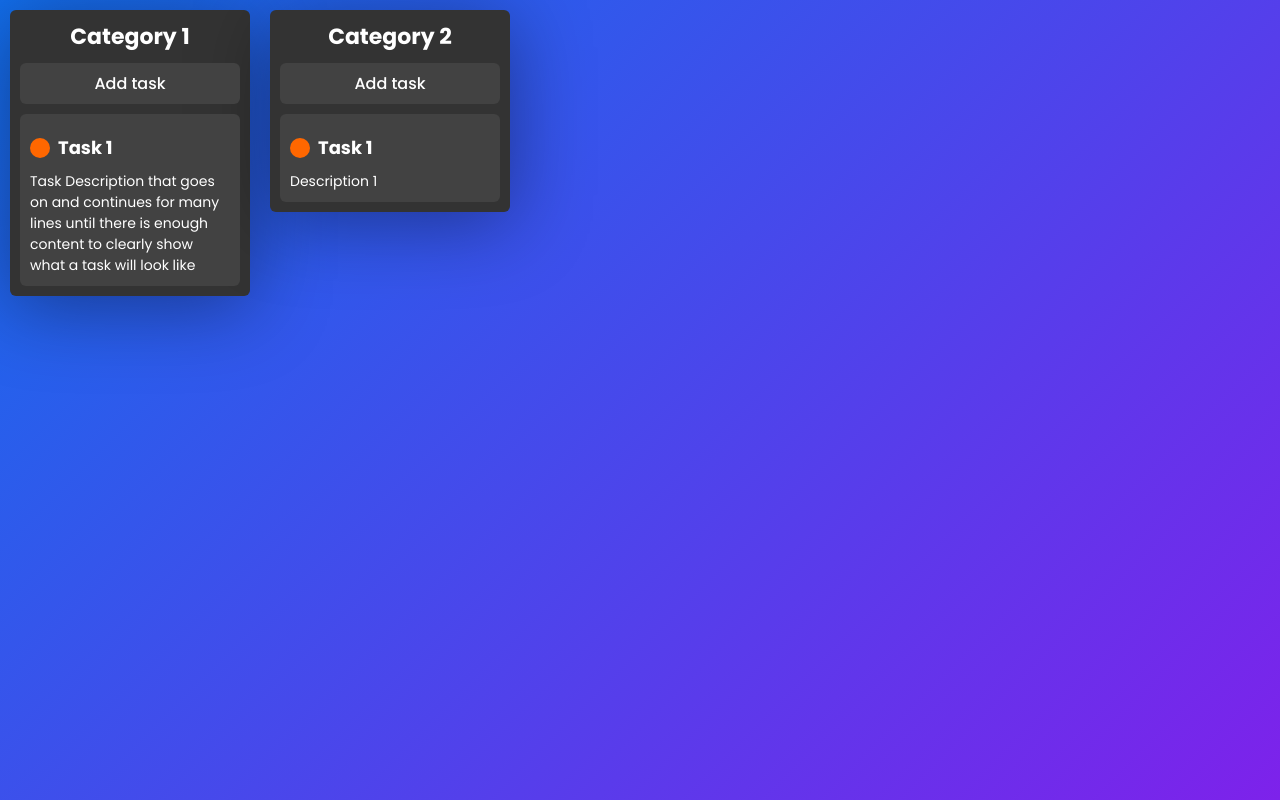
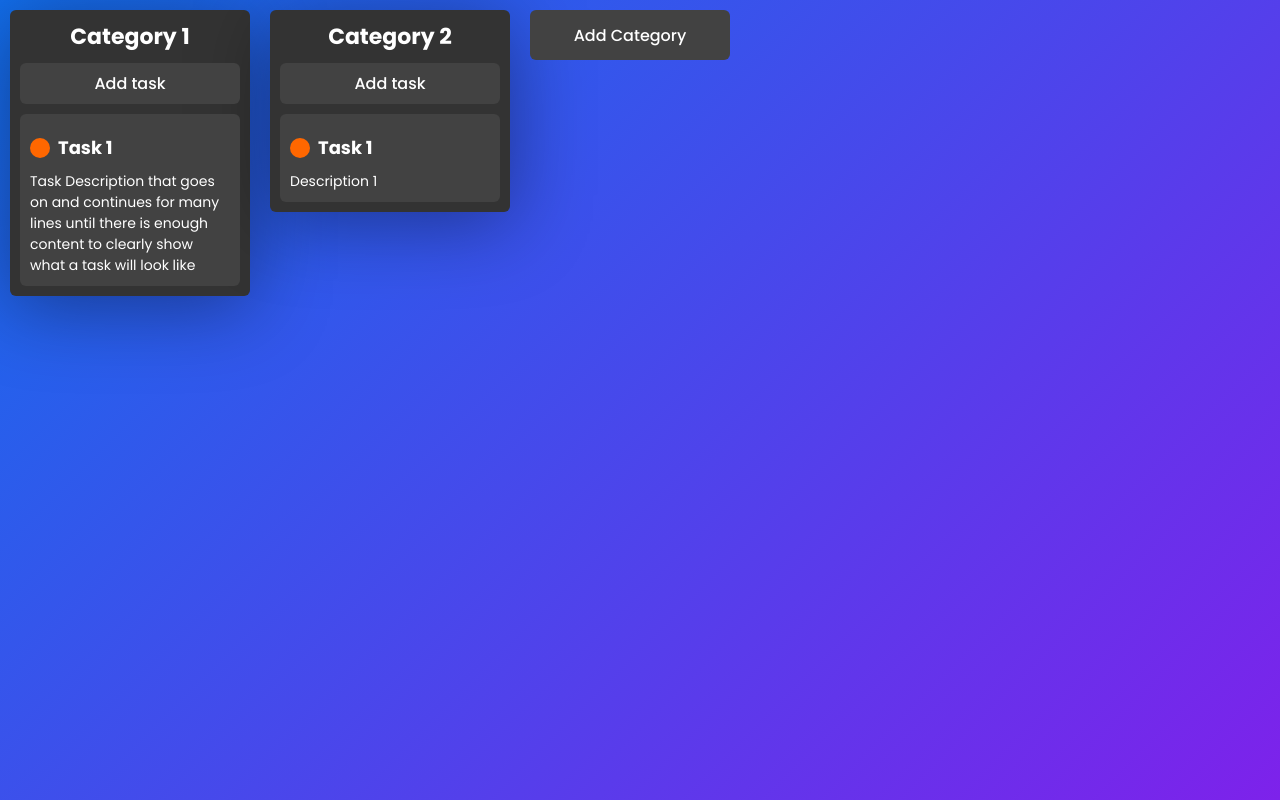
Before and after one commit to Vancouver-Shackers/student-tasker, a React (Create React App) app in the folder frontend/: page / in a window 1280 px wide. Built offline with nearby package versions, Linux system fonts and the light colour scheme.

Commit message:
Added button that adds categories

```diff
--- a/frontend/src/App.css
+++ b/frontend/src/App.css
@@ -1,4 +1,4 @@
-@import url('https://fonts.googleapis.com/css2?family=Poppins:wght@100;200;300;400;500;600;700;800;900&display=swap');
+@import url("https://fonts.googleapis.com/css2?family=Poppins:wght@100;200;300;400;500;600;700;800;900&display=swap");
 html,
 body,
 #root {
@@ -13,15 +13,18 @@ body,
 }
 
 @font-face {
-    font-family: 'Material Icons';
+  font-family: "Material Icons";
   font-style: normal;
   font-weight: 300;
-    src: local('Material Icons'), local('MaterialIcons-Regular'), url(https://example.com/MaterialIcons-Regular.woff2) format('woff2'), url(https://example.com/MaterialIcons-Regular.woff) format('woff'), url(https://example.com/MaterialIcons-Regular.ttf) format('truetype');
+  src: local("Material Icons"), local("MaterialIcons-Regular"),
+    url(https://example.com/MaterialIcons-Regular.woff2) format("woff2"),
+    url(https://example.com/MaterialIcons-Regular.woff) format("woff"),
+    url(https://example.com/MaterialIcons-Regular.ttf) format("truetype");
 }
 
 * {
   margin: 0;
-    font-family: "Poppins", 'sans-serif';
+  font-family: "Poppins", "sans-serif";
 }
 
 body::-webkit-scrollbar {
@@ -77,13 +80,14 @@ body::-webkit-scrollbar-thumb:hover {
   width: 100%;
   height: 100vh;
   max-height: 100vh;
-    background: linear-gradient(135deg, #007BEC 0%, #AD00EA 100%);
+  background: linear-gradient(135deg, #007bec 0%, #ad00ea 100%);
   background-size: 200% 100%;
   animation: animateGradient 5s infinite;
 }
 
 @keyframes animateGradient {
-    0% {}
+  0% {
+  }
   50% {
     background-position-x: 100%;
   }
@@ -101,7 +105,8 @@ body::-webkit-scrollbar-thumb:hover {
   box-shadow: rgba(0, 0, 0, 0.4) 0 10px 80px 0;
   border-radius: 6px;
   flex-direction: column;
-    width: fit-content;
+  /* width: fit-content; */
+  width: 220px; /* so empty categories are same width */
   height: fit-content;
   margin: 10px;
   color: white;
--- a/frontend/src/App.tsx
+++ b/frontend/src/App.tsx
@@ -1,4 +1,4 @@
-import React from "react";
+import React, { useCallback, useEffect } from "react";
 import "./App.css";
 import { TaskProps } from "./Components/Task";
 // import Header from "./Components/Header";
@@ -8,40 +8,69 @@ const App = () => {
   const [categories, setCategories] = React.useState<CategoryProps[]>([
     {
       name: "Category 1",
-      tasks: [{
+      tasks: [
+        {
           name: "Task 1",
-        description: "Task Description that goes on and continues for many lines until there is enough content to clearly show what a task will look like",
-        color: "#FF6700"
-      }],
+          description:
+            "Task Description that goes on and continues for many lines until there is enough content to clearly show what a task will look like",
+          color: "#FF6700",
+        },
+      ],
       addTask: (task: TaskProps) => {
         addTask("Category 1", task);
-      }
+      },
     },
     {
       name: "Category 2",
-      tasks: [{
+      tasks: [
+        {
           name: "Task 1",
           description: "Description 1",
-        color: "#FF6700"
-      }],
+          color: "#FF6700",
+        },
+      ],
       addTask: (task: TaskProps) => {
         addTask("Category 2", task);
+      },
+    },
+  ]);
+
+  // need this to know when to update addTask's state
+  const [needsUpdate, setNeedsUpdate] = React.useState(false);
+
+  useEffect(() => {
+    if (needsUpdate) {
+      setNeedsUpdate(false);
+      for (let category of categories) {
+        category.addTask = (task: TaskProps) => {
+          addTask(category.name, task);
+        };
       }
     }
-  ])
-
-  const addCategory = (category: CategoryProps) => {
-    setCategories([...categories, category])
-  }
+  }, [needsUpdate]);
 
   const addTask = (categoryName: string, task: TaskProps) => {
-    const newCategories = [...categories]
-    const targetCategory = newCategories.find(c => c.name === categoryName)
+    let newCategories = [...categories];
+    const targetCategory = newCategories.find((c) => c.name === categoryName);
     if (targetCategory) {
-      targetCategory.tasks.push(task)
-      setCategories(newCategories)
+      targetCategory.tasks.push(task);
+      setCategories(newCategories);
     }
-  }
+  };
+
+  const addCategory = (name: string) => {
+    setNeedsUpdate(true);
+    setCategories([
+      ...categories,
+      {
+        name: name,
+        tasks: [],
+        addTask: (task: TaskProps) => {
+          addTask(name, task);
+        },
+      },
+    ]);
+  };
 
   return (
     <div className="app">
@@ -56,7 +85,20 @@ const App = () => {
         {categories.map((category, index) => (
           <Category key={index} {...category} />
         ))}
-
+        <button
+          className="button secondaryBG ascend"
+          // TEMPORARY STYLING
+          style={{
+            margin: "10px",
+            width: "200px",
+            height: "50px",
+          }}
+          onClick={() => {
+            addCategory("Category " + (categories.length + 1));
+          }}
+        >
+          Add Category
+        </button>
       </main>
     </div>
   );
```
Also changed, not shown: frontend/src/Components/Category.tsx (+1 -6 lines), frontend/src/index.tsx (+4 -4 lines), 1 other file (tests, documents, lock files or other folders). Lines whose indentation alone changed are shown as unchanged.
